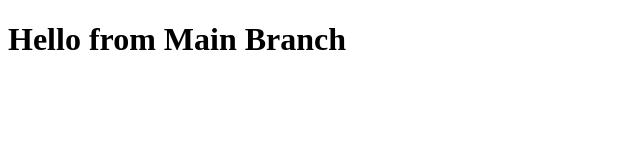
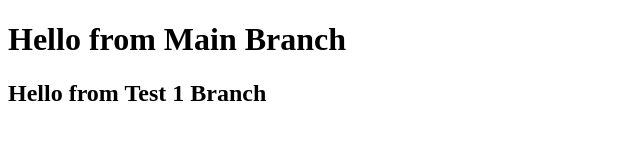
Before and after one commit to khalidlatif8/html-project, a plain HTML site: page index.html in a window 1280 px wide. Shown: the whole page, without its empty margins (0-640 px from the left). Drawn offline with Linux system fonts and the light colour scheme.

Commit message:
Add test1

```diff
--- a/index.html
+++ b/index.html
@@ -1,5 +1,7 @@
 <!DOCTYPE html>
 <html>
 <head><title>Home Page</title></head>
-<body><h1>Hello from Main Branch</h1></body>
+<body><h1>Hello from Main Branch</h1>
+<h2>Hello from Test 1 Branch</h2>
+</body>
 </html>
```
